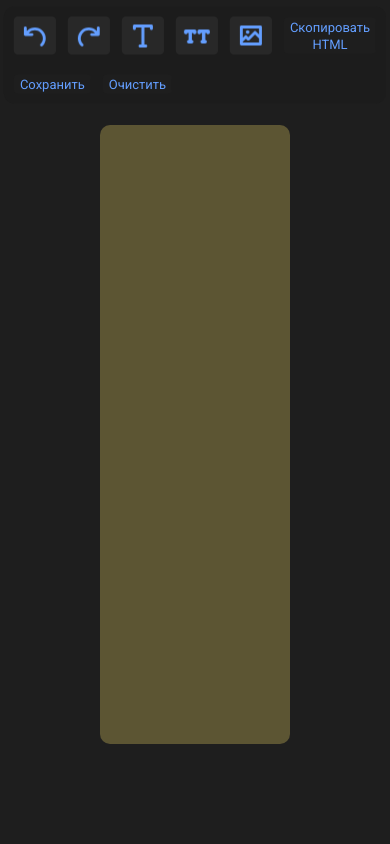
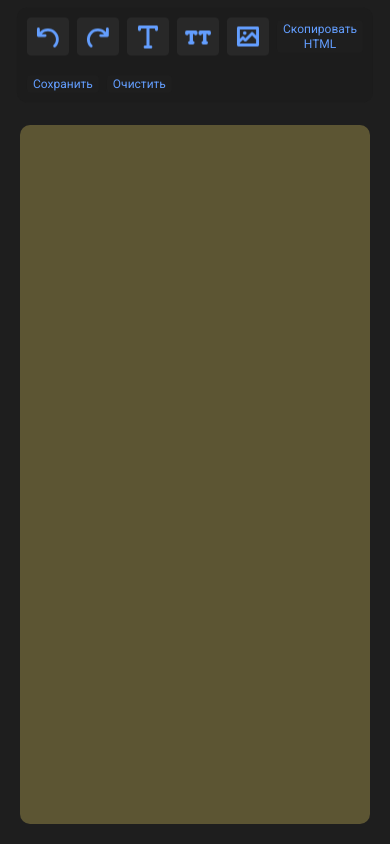
Before and after one commit to endjoyer/editor, a Vue app: page / in a window 390 px wide. Built offline with nearby package versions, Linux system fonts and the light colour scheme.

Commit message:
fix: paddings mobil and delete package-lock

```diff
--- a/src/App.vue
+++ b/src/App.vue
@@ -189,23 +189,6 @@ export default {
   margin: 0 auto;
 }
 
-/* .app {
-  font-family: 'Roboto', Arial, sans-serif;
-  font-style: normal;
-  font-weight: 400;
-  box-sizing: border-box;
-  display: flex;
-  flex-direction: column;
-  background-color: #1e1e1e;
-  color: #eaeaea;
-  height: 100vh;
-  max-width: 1080px;
-  padding: 125px 100px 100px 100px;
-  box-sizing: border-box;
-  overflow: auto;
-  margin: 0 auto;
-} */
-
 .panel {
   position: fixed;
   top: 55px;
@@ -396,14 +379,17 @@ export default {
 }
 
 @media (max-width: 600px) {
-  .app {
+  #app {
     padding: 125px 20px 20px 20px;
   }
 
+  .buttons {
+    gap: 8px;
+  }
   .btn_text {
     width: min-content;
-    font-size: 13px;
-    line-height: 17px;
+    font-size: 12px;
+    line-height: 15px;
   }
 }
 </style>
```
Also changed, not shown: 1 other file (tests, documents, lock files or other folders).
